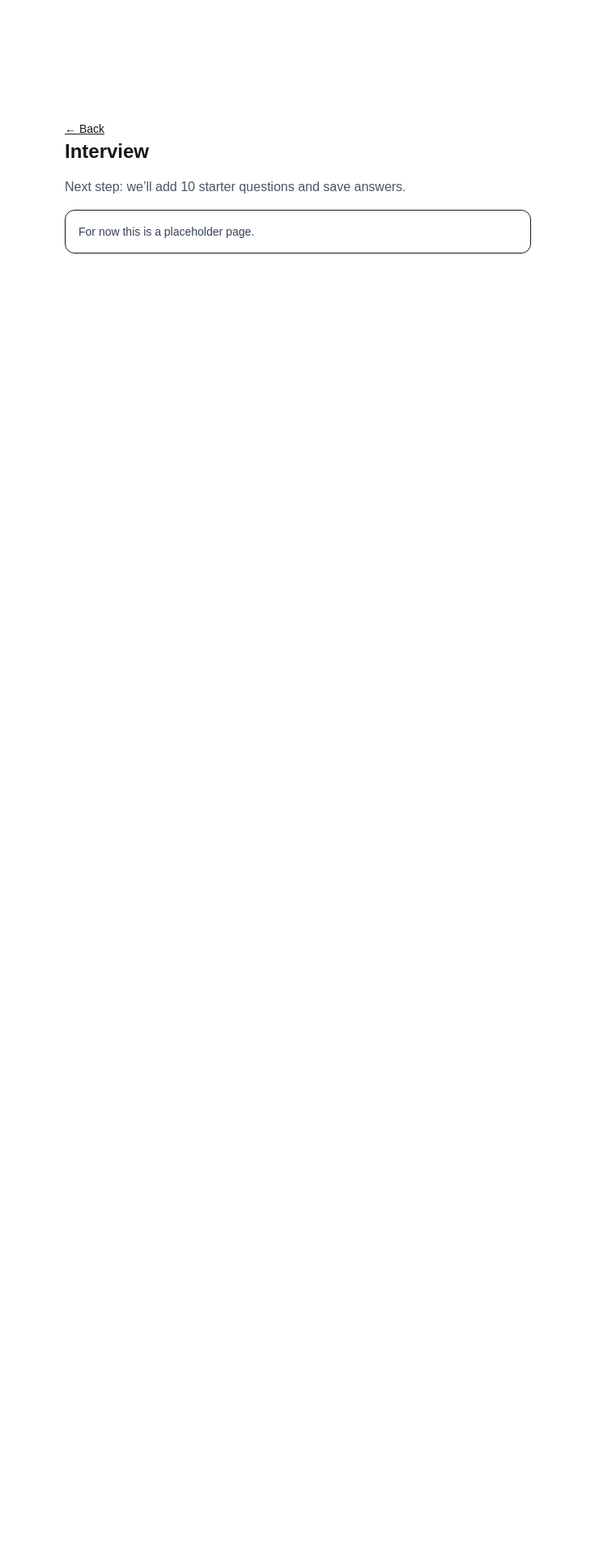
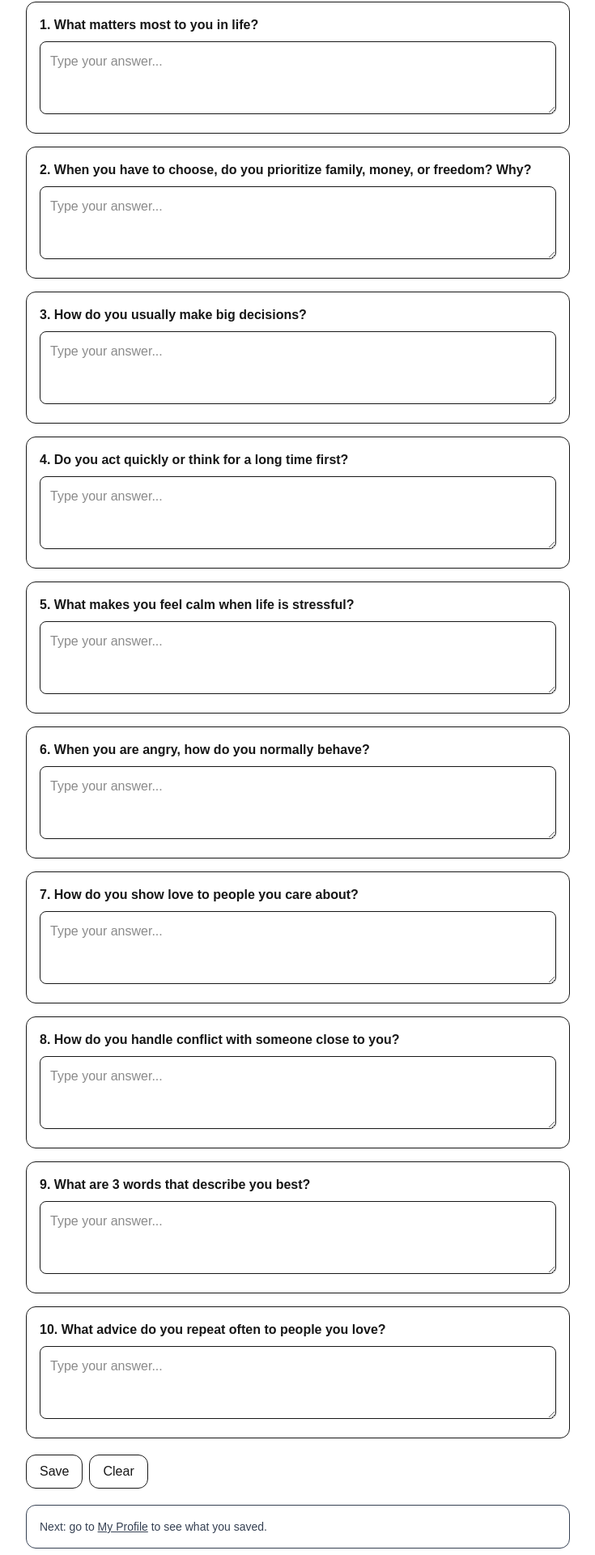
Before and after one commit to A827/personality-ai-poc, a Next.js app: page /interview in a window 1280 px wide. Shown: the part 170-2090 px from the top of the page at 81% size, without its empty margins (272-1007 px from the left). Before the commit the page ends 800 px from the top, so only its background shows below. Built offline with nearby package versions, Linux system fonts and the light colour scheme.

Commit message:
Interview MVP with localStorage + profile viewer

```diff
--- a/app/interview/page.tsx
+++ b/app/interview/page.tsx
@@ -1,20 +1,120 @@
+"use client";
+
+import { useMemo, useState } from "react";
+
+type AnswerMap = Record<string, string>;
+
+const STORAGE_KEY = "poc_personality_answers_v1";
+
 export default function InterviewPage() {
+  const questions = useMemo(
+    () => [
+      { id: "values_1", q: "What matters most to you in life?" },
+      { id: "values_2", q: "When you have to choose, do you prioritize family, money, or freedom? Why?" },
+      { id: "decisions_1", q: "How do you usually make big decisions?" },
+      { id: "decisions_2", q: "Do you act quickly or think for a long time first?" },
+      { id: "emotions_1", q: "What makes you feel calm when life is stressful?" },
+      { id: "emotions_2", q: "When you are angry, how do you normally behave?" },
+      { id: "relationships_1", q: "How do you show love to people you care about?" },
+      { id: "relationships_2", q: "How do you handle conflict with someone close to you?" },
+      { id: "identity_1", q: "What are 3 words that describe you best?" },
+      { id: "advice_1", q: "What advice do you repeat often to people you love?" },
+    ],
+    []
+  );
+
+  const [answers, setAnswers] = useState<AnswerMap>(() => {
+    if (typeof window === "undefined") return {};
+    try {
+      const raw = localStorage.getItem(STORAGE_KEY);
+      return raw ? JSON.parse(raw) : {};
+    } catch {
+      return {};
+    }
+  });
+
+  const [status, setStatus] = useState<string>("");
+
+  function setAnswer(id: string, value: string) {
+    setAnswers((prev) => ({ ...prev, [id]: value }));
+  }
+
+  function save() {
+    try {
+      localStorage.setItem(STORAGE_KEY, JSON.stringify(answers));
+      setStatus("✅ Saved locally.");
+      setTimeout(() => setStatus(""), 1500);
+    } catch {
+      setStatus("❌ Could not save. (localStorage error)");
+    }
+  }
+
+  function clearAll() {
+    if (!confirm("Clear all saved answers?")) return;
+    localStorage.removeItem(STORAGE_KEY);
+    setAnswers({});
+    setStatus("🗑️ Cleared.");
+    setTimeout(() => setStatus(""), 1500);
+  }
+
+  const filledCount = questions.filter((x) => (answers[x.id] || "").trim().length > 0).length;
+
   return (
-    <main className="min-h-screen p-6 flex items-center justify-center">
-      <div className="w-full max-w-xl space-y-4">
+    <main className="min-h-screen p-6 flex items-start justify-center">
+      <div className="w-full max-w-2xl space-y-5">
+        <div className="flex items-center justify-between">
           <a href="/" className="text-sm underline">
             ← Back
           </a>
+          <div className="text-sm text-gray-600">
+            Completed: <span className="font-semibold">{filledCount}</span> / {questions.length}
+          </div>
+        </div>
 
+        <header className="space-y-2">
           <h1 className="text-2xl font-bold">Interview</h1>
           <p className="text-gray-600">
-          Next step: we’ll add 10 starter questions and save answers.
+            Answer these to build your “personality profile”. For now, answers are saved locally in your browser.
           </p>
+        </header>
 
-        <div className="rounded-xl border p-4">
-          <p className="text-sm text-gray-700">
-            For now this is a placeholder page.
-          </p>
+        <div className="space-y-4">
+          {questions.map((item, idx) => (
+            <div key={item.id} className="rounded-xl border p-4 space-y-2">
+              <div className="font-semibold">
+                {idx + 1}. {item.q}
+              </div>
+              <textarea
+                className="w-full min-h-[90px] rounded-lg border p-3 outline-none focus:ring-2"
+                placeholder="Type your answer..."
+                value={answers[item.id] || ""}
+                onChange={(e) => setAnswer(item.id, e.target.value)}
+              />
+            </div>
+          ))}
+        </div>
+
+        <div className="flex flex-col gap-3 sm:flex-row sm:items-center sm:justify-between">
+          <div className="flex gap-2">
+            <button
+              onClick={save}
+              className="rounded-xl border px-4 py-2 hover:bg-gray-50 transition"
+            >
+              Save
+            </button>
+            <button
+              onClick={clearAll}
+              className="rounded-xl border px-4 py-2 hover:bg-gray-50 transition"
+            >
+              Clear
+            </button>
+          </div>
+
+          <div className="text-sm text-gray-600">{status}</div>
+        </div>
+
+        <div className="rounded-xl border p-4 text-sm text-gray-700">
+          Next: go to <a className="underline" href="/profile">My Profile</a> to see what you saved.
         </div>
       </div>
     </main>
--- a/app/profile/page.tsx
+++ b/app/profile/page.tsx
@@ -1,20 +1,64 @@
+"use client";
+
+import { useEffect, useState } from "react";
+
+type AnswerMap = Record<string, string>;
+
+const STORAGE_KEY = "poc_personality_answers_v1";
+
 export default function ProfilePage() {
+  const [answers, setAnswers] = useState<AnswerMap>({});
+  const [loaded, setLoaded] = useState(false);
+
+  useEffect(() => {
+    try {
+      const raw = localStorage.getItem(STORAGE_KEY);
+      setAnswers(raw ? JSON.parse(raw) : {});
+    } catch {
+      setAnswers({});
+    } finally {
+      setLoaded(true);
+    }
+  }, []);
+
+  const entries = Object.entries(answers).filter(([, v]) => (v || "").trim().length > 0);
+
   return (
-    <main className="min-h-screen p-6 flex items-center justify-center">
-      <div className="w-full max-w-xl space-y-4">
+    <main className="min-h-screen p-6 flex items-start justify-center">
+      <div className="w-full max-w-2xl space-y-5">
         <a href="/" className="text-sm underline">
           ← Back
         </a>
 
-        <h1 className="text-2xl font-bold">My Profile</h1>
-        <p className="text-gray-600">
-          Next step: show saved personality answers and allow edits.
-        </p>
+        <header className="space-y-2">
+          <h1 className="text-2xl font-bold">My Profile</h1>
+          <p className="text-gray-600">
+            This page shows what you saved from the interview (stored locally in your browser).
+          </p>
+        </header>
 
-        <div className="rounded-xl border p-4">
-          <p className="text-sm text-gray-700">
-            Placeholder. We’ll show your stored profile here soon.
-          </p>
+        {!loaded ? (
+          <div className="rounded-xl border p-4">Loading…</div>
+        ) : entries.length === 0 ? (
+          <div className="rounded-xl border p-4 space-y-2">
+            <p className="text-sm text-gray-700">No answers saved yet.</p>
+            <a className="underline text-sm" href="/interview">
+              Go to Interview →
+            </a>
+          </div>
+        ) : (
+          <div className="space-y-3">
+            {entries.map(([key, value]) => (
+              <div key={key} className="rounded-xl border p-4 space-y-2">
+                <div className="text-xs text-gray-500">ID: {key}</div>
+                <div className="whitespace-pre-wrap text-sm text-gray-800">{value}</div>
+              </div>
+            ))}
+          </div>
+        )}
+
+        <div className="rounded-xl border p-4 text-sm text-gray-700">
+          Next: we’ll use this profile to answer questions on <a className="underline" href="/ask">Ask Me</a>.
         </div>
       </div>
     </main>
```
Lines whose indentation alone changed are shown as unchanged.
